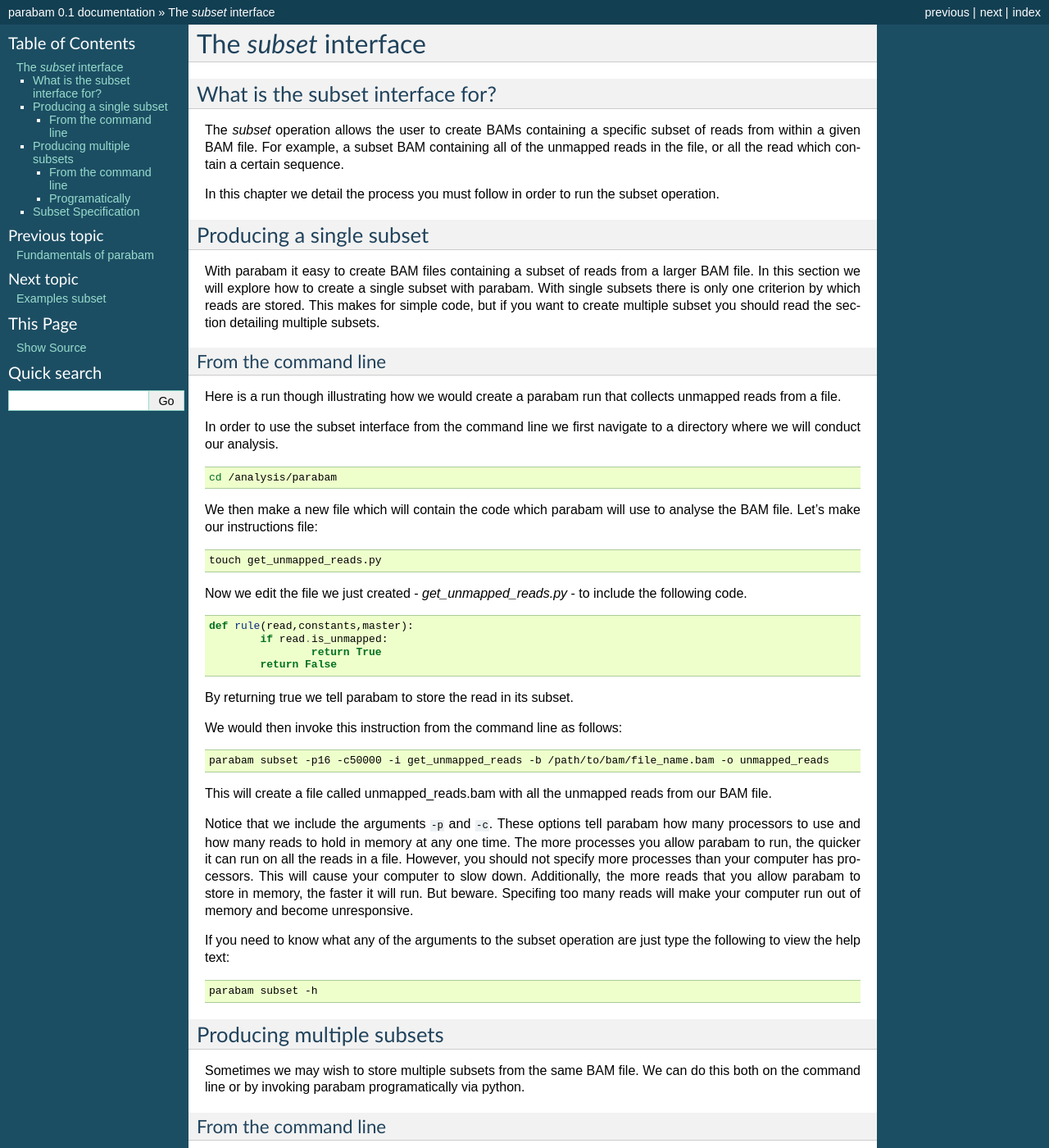
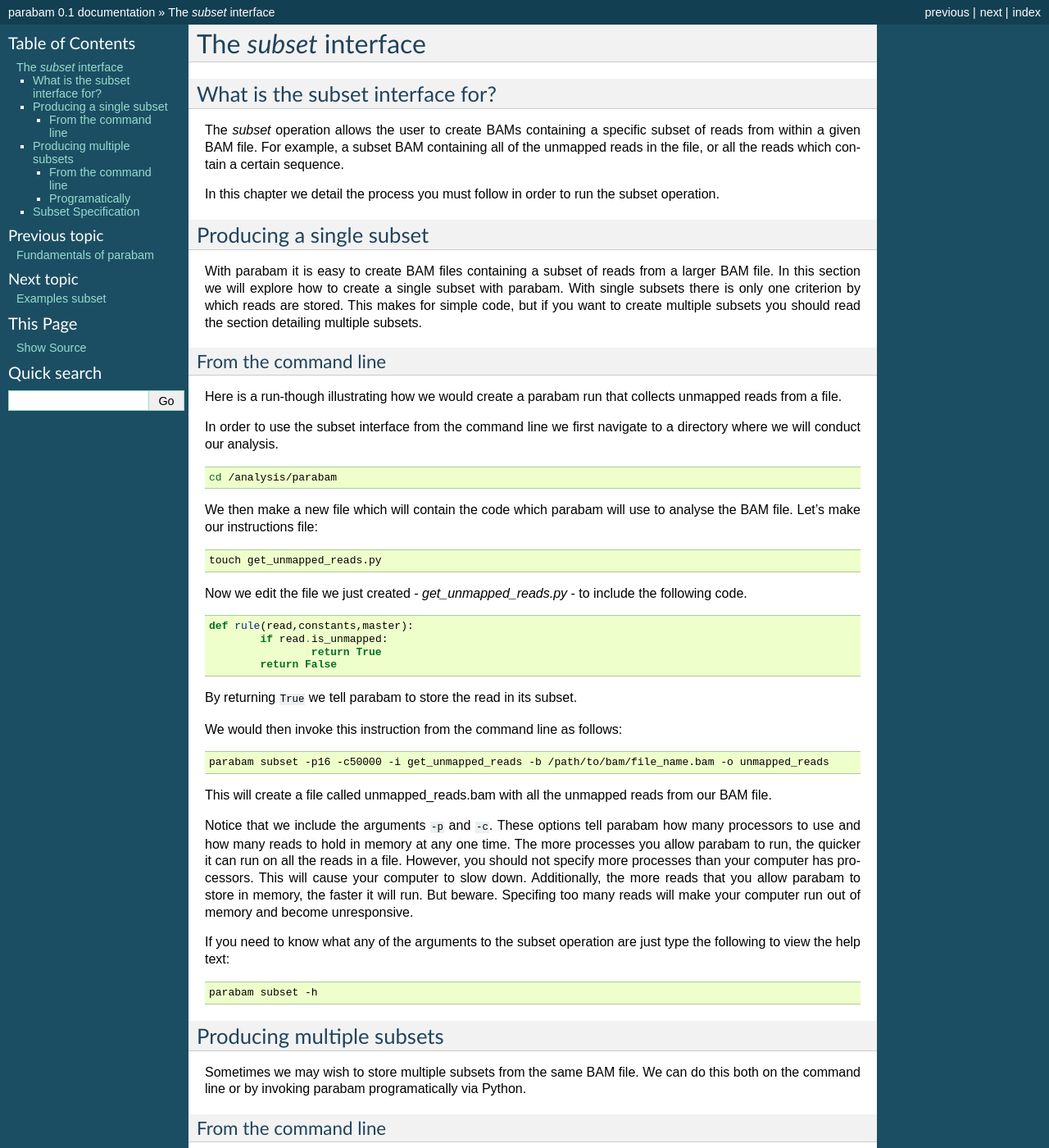
Before and after one commit to jhrf/parabam-docs, a Sphinx documentation site: the page built from source/Subset.rst, in a window 1280 px wide and 1400 px high. Shown: the whole window at 82% size. Built offline with Sphinx 7.4.7, drawn with Linux system fonts in a browser that asks for light colours; some of the changed text lies outside the part shown.

Commit message:
fix a couple of typos

```diff
--- a/source/Subset.rst
+++ b/source/Subset.rst
@@ -4,19 +4,19 @@ The `subset` interface
 What is the subset interface for?
 +++++++++++++++++++++++++++++++++
 
-The `subset` operation allows the user to create BAMs containing a specific subset of reads from within a given BAM file. For example, a subset BAM containing all of the unmapped reads in the file, or all the read which contain a certain sequence.
+The `subset` operation allows the user to create BAMs containing a specific subset of reads from within a given BAM file. For example, a subset BAM containing all of the unmapped reads in the file, or all the reads which contain a certain sequence.
 
 In this chapter we detail the process you must follow in order to run the subset operation.
 
 Producing a single subset
 +++++++++++++++++++++++++
 
-With parabam it easy to create BAM files containing a subset of reads from a larger BAM file. In this section we will explore how to create a single subset with parabam. With single subsets there is only one criterion by which reads are stored. This makes for simple code, but if you want to create multiple subset you should read the section detailing :ref:`multiple subsets <multiple-section-ref>`.
+With parabam it is easy to create BAM files containing a subset of reads from a larger BAM file. In this section we will explore how to create a single subset with parabam. With single subsets there is only one criterion by which reads are stored. This makes for simple code, but if you want to create multiple subsets you should read the section detailing :ref:`multiple subsets <multiple-section-ref>`.
 
 From the command line
 ---------------------
 
-Here is a run though illustrating how we would create a parabam run that collects unmapped reads from a file.
+Here is a run-though illustrating how we would create a parabam run that collects unmapped reads from a file.
 
 In order to use the subset interface from the command line we first navigate to a directory where we will conduct our analysis.
 
@@ -39,7 +39,7 @@ Now we edit the file we just created - *get_unmapped_reads.py* - to include the
 			return True
 		return False
 
-By returning true we tell parabam to store the read in its subset.
+By returning ``True`` we tell parabam to store the read in its subset.
 
 We would then invoke this instruction from the command line as follows:
 
@@ -60,7 +60,7 @@ If you need to know what any of the arguments to the subset operation are just t
 Producing multiple subsets
 ++++++++++++++++++++++++++
 
-Sometimes we may wish to store multiple subsets from the same BAM file. We can do this both on the command line or by invoking parabam programatically via python.
+Sometimes we may wish to store multiple subsets from the same BAM file. We can do this both on the command line or by invoking parabam programatically via Python.
 
 From the command line
 ---------------------
@@ -90,9 +90,9 @@ We then need to write the code that allows us to create the subsets. It's more i
 
 		return belongs
 
-The above code block sees us introduce the function "get_subset_types". Notice how first we define the subset groups as a list of strings. These strings can be anything you want, but it make sense to label them appropriately.
+The above code block sees us introduce the function ``get_subset_types``. Notice how first we define the subset groups as a list of strings. These strings can be anything you want, but it make sense to label them appropriately.
 
-Then, in the rule we return a list of subsets to which the read belongs. For example, if a read returns True for both ``is_qcfail`` and ``is_secondary`` it will be added to both files.
+Then, in the rule, we return a list of subsets to which the read belongs. For example, if a read returns ``True`` for both ``is_qcfail`` and ``is_secondary`` it will be added to both files.
 
 We can then run parabam from the command line like so, imagining that we have a file `human_sample_001.bam`:
 
```
